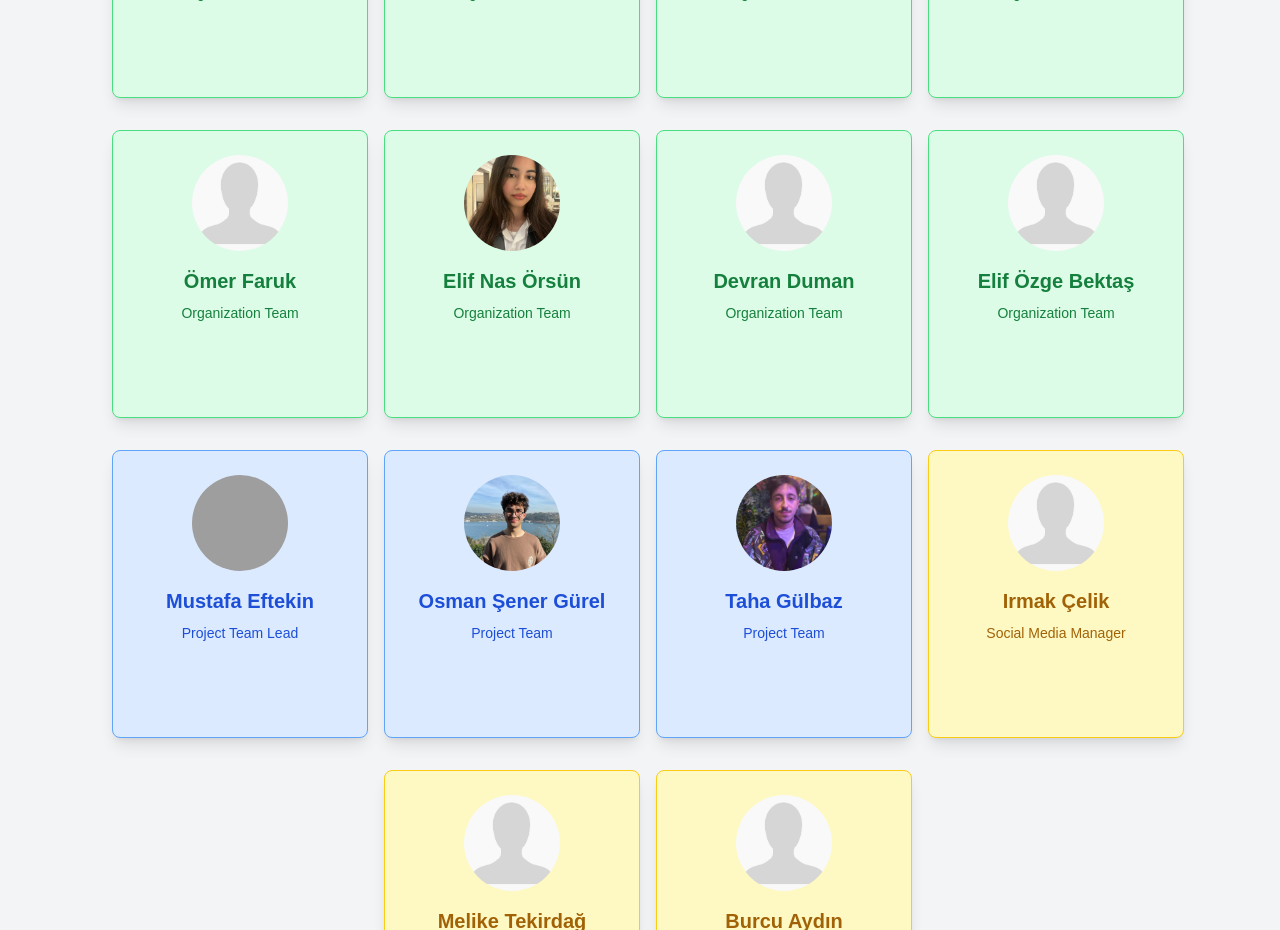
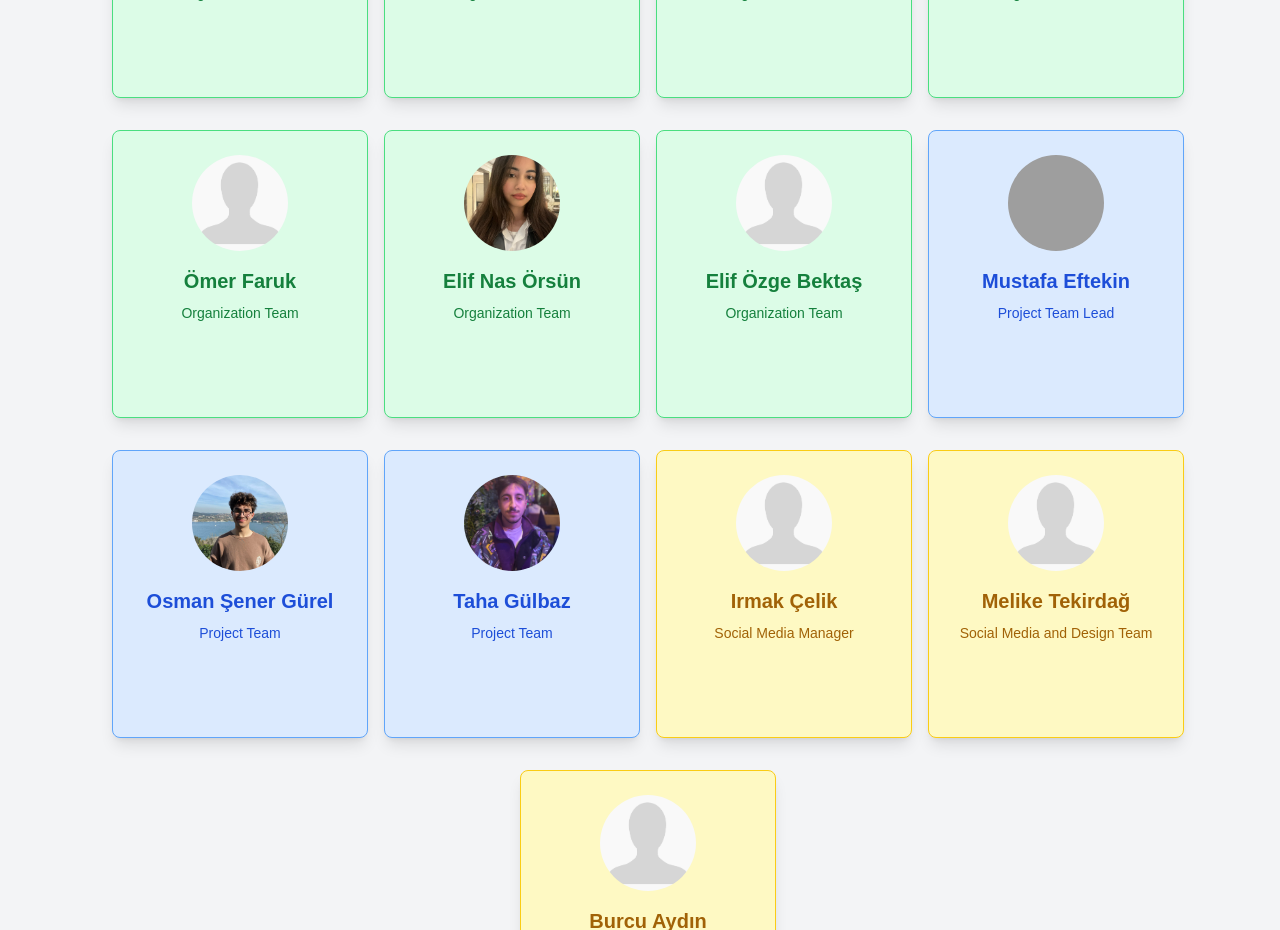
Before and after one commit to furkanunsalan/gdg-on-campus-halic-web, a Next.js app: page / in a window 1280 px wide. Shown: the part 2640-3570 px from the top of the page. Built offline with nearby package versions, Linux system fonts and the light colour scheme; grey boxes are pictures that could not be loaded.

Commit message:
Update team.ts

```diff
--- a/src/data/team.ts
+++ b/src/data/team.ts
@@ -84,12 +84,6 @@ export const teamMembers: TeamMember[] = [
         variant: "green",
     },
     {
-        name: "Devran",
-        surname: "Duman",
-        title: "Organization Team",
-        variant: "green",
-    },
-    {
         name: "Elif Özge",
         surname: "Bektaş",
         title: "Organization Team",
```
